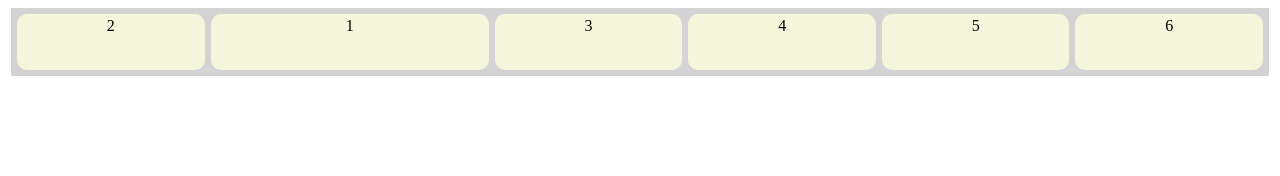
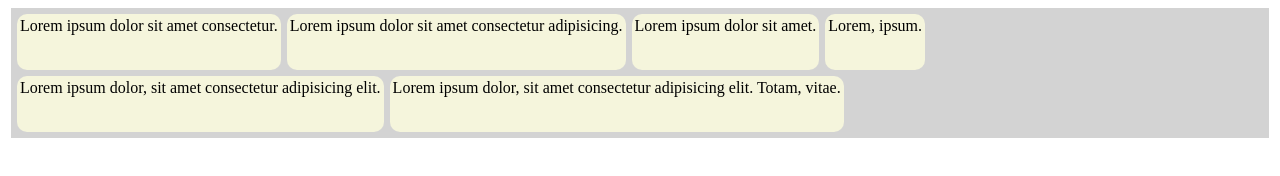
Before and after one commit to alpeshsawal/upgrad-assesment, a plain HTML site: page flexbox/index.html in a window 1280 px wide. Drawn offline with Linux system fonts and the light colour scheme.

Commit message:
Adding flex direction and wrap

```diff
--- a/flexbox/index.html
+++ b/flexbox/index.html
@@ -1,19 +1,25 @@
 <!DOCTYPE html>
 <html lang="en">
-<head>
-    <meta charset="UTF-8">
-    <meta name="viewport" content="width=device-width, initial-scale=1.0">
+  <head>
+    <meta charset="UTF-8" />
+    <meta name="viewport" content="width=device-width, initial-scale=1.0" />
     <title>Document</title>
-    <link rel="stylesheet" href="styles.css">
-</head>
-<body>
+    <link rel="stylesheet" href="styles.css" />
+  </head>
+  <body>
     <div class="parent">
-        <div class="item item-1">1</div>
-        <div class="item item-2">2</div>
-        <div class="item item-3">3</div>
-        <div class="item item-4">4</div>
-        <div class="item item-5">5</div>
-        <div class="item item-6">6</div>
+      <div class="item item-1">Lorem ipsum dolor sit amet consectetur.</div>
+      <div class="item item-2">
+        Lorem ipsum dolor sit amet consectetur adipisicing.
+      </div>
+      <div class="item item-3">Lorem ipsum dolor sit amet.</div>
+      <div class="item item-4">Lorem, ipsum.</div>
+      <div class="item item-5">
+        Lorem ipsum dolor, sit amet consectetur adipisicing elit.
+      </div>
+      <div class="item item-6">
+        Lorem ipsum dolor, sit amet consectetur adipisicing elit. Totam, vitae.
+      </div>
     </div>
-</body>
+  </body>
 </html>
--- a/flexbox/styles.css
+++ b/flexbox/styles.css
@@ -4,6 +4,10 @@
     padding: 3px;
     display: flex;
 
+    /* flex-direction: row;
+    flex-wrap: wrap; */
+
+    flex-flow: row wrap;
 }
 
 .item{
@@ -17,7 +21,7 @@
 
 }
 
-.item-1{
+/* .item-1{
     flex: 3;
     order: 2;
 
@@ -41,4 +45,4 @@
 .item-6{
     flex: 2;
     order: 6;
-}
+} */
```
